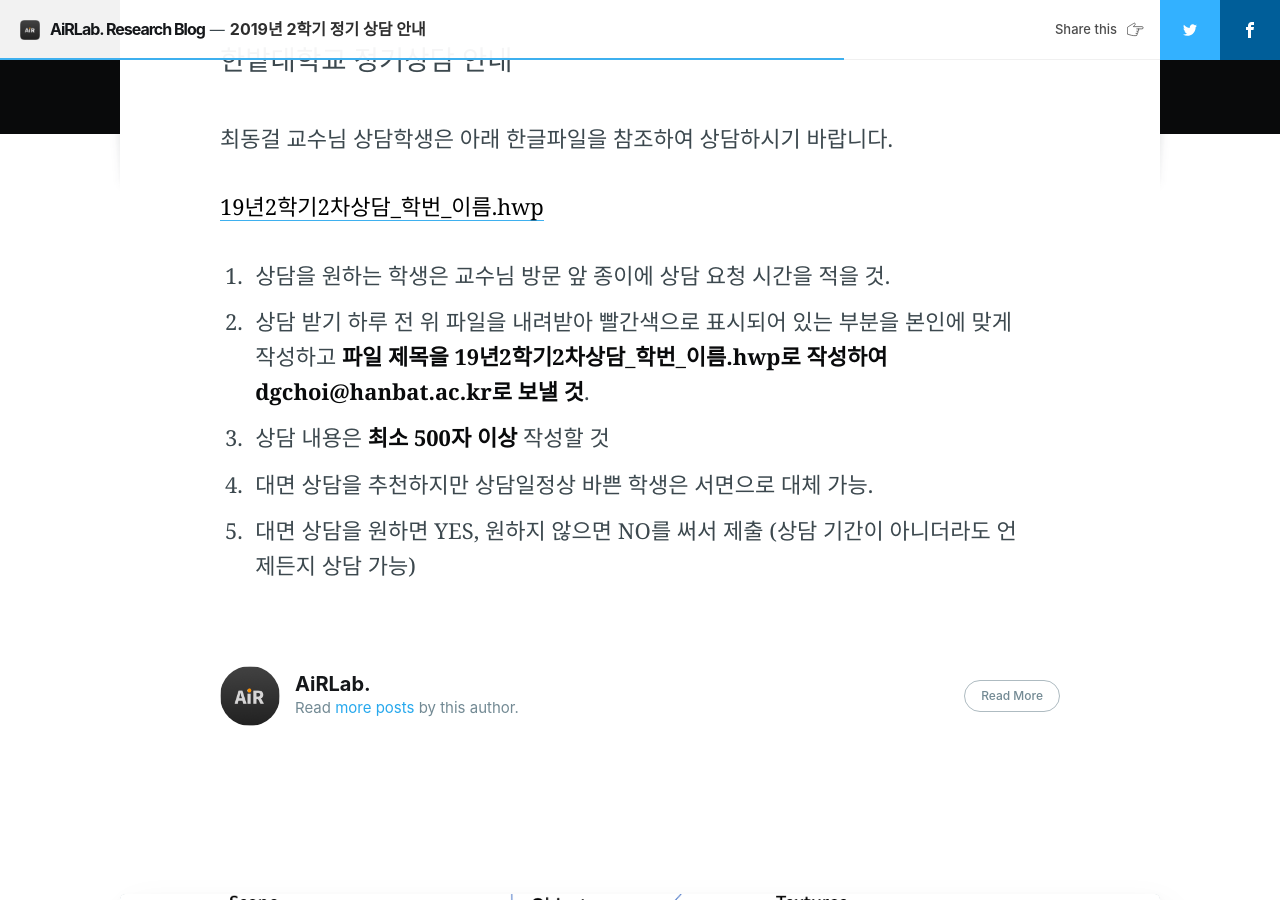
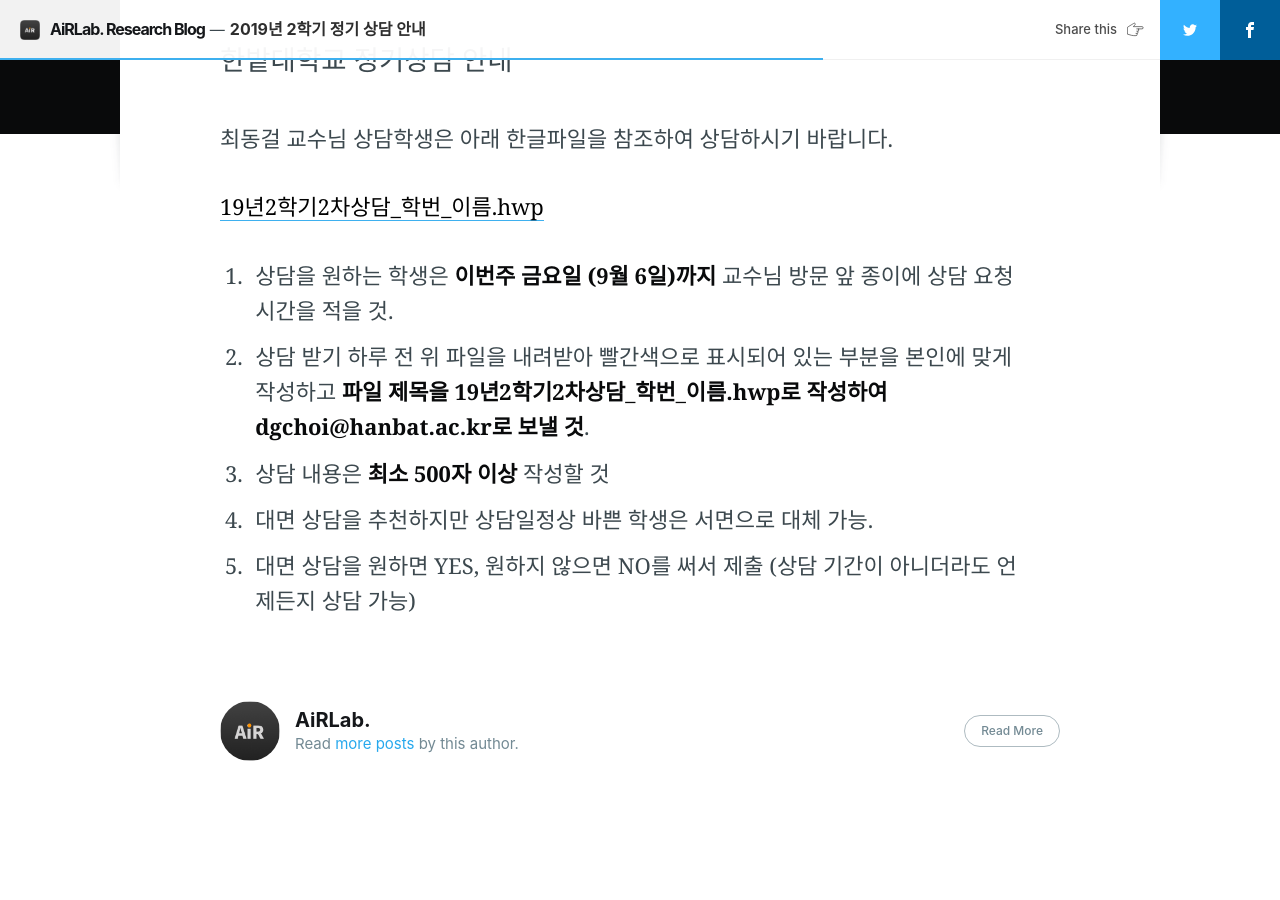
Before and after one commit to AiRLab-hub/github-page, a Jekyll site: the page built from _posts/2019-09-03-190903.md, in a window 1280 px wide and 900 px high, scrolled down 928 px. Built offline with Jekyll 4.4.1, drawn with Linux system fonts in a browser that asks for light colours; nearby versions of some CDN libraries; comment, search, counter and statistics services are not loaded.

Commit message:
post fix: Notice

```diff
--- a/_posts/2019-09-03-190903.md
+++ b/_posts/2019-09-03-190903.md
@@ -17,7 +17,7 @@ author: airlab
 
 <a href="/assets/post-files/2019-09-03-notice/19년2학기2차상담_학번_이름.hwp" target="_blank">19년2학기2차상담_학번_이름.hwp</a>
 
-1. 상담을 원하는 학생은 교수님 방문 앞 종이에 상담 요청 시간을 적을 것.
+1. 상담을 원하는 학생은 **이번주 금요일 (9월 6일)까지** 교수님 방문 앞 종이에 상담 요청 시간을 적을 것.
 2. 상담 받기 하루 전 위 파일을 내려받아 빨간색으로 표시되어 있는 부분을 본인에 맞게 작성하고 **파일 제목을 19년2학기2차상담_학번_이름.hwp로 작성하여 dgchoi@hanbat.ac.kr로 보낼 것**.
 3. 상담 내용은 **최소 500자 이상** 작성할 것
 
```
